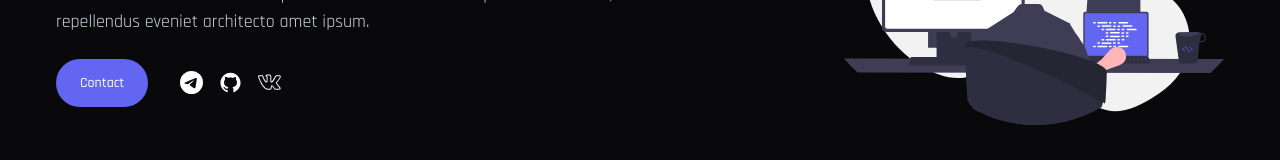
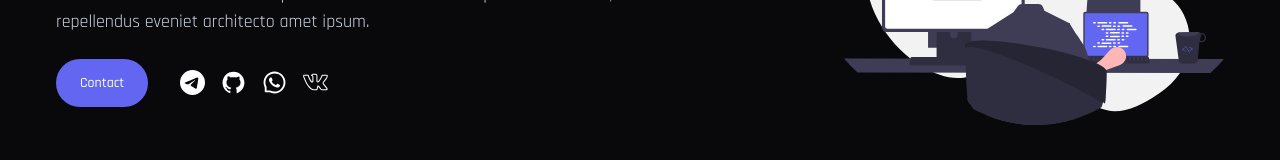
Before and after one commit to 1-Ahmed-Salah/our-company, a React (Vite) app: page / in a window 1280 px wide. Shown: the part 413-573 px from the top of the page. Built offline with nearby package versions, Linux system fonts and the light colour scheme; a web font is replaced by a local one.

Commit message:
edit some icons

```diff
--- a/src/components/banner/Banner.jsx
+++ b/src/components/banner/Banner.jsx
@@ -3,10 +3,34 @@ import { fadeIn } from '../../variants';
 import { Button } from 'react-scroll';
 import { MdKeyboardArrowDown } from 'react-icons/md';
 import { BsTelegram } from 'react-icons/bs';
-import { AiFillGithub } from 'react-icons/ai'
-import { SlSocialVkontakte } from 'react-icons/sl'
+import { AiFillGithub, AiOutlineWhatsApp } from 'react-icons/ai';
+import { SlSocialVkontakte } from 'react-icons/sl';
+
+const icons = [
+  {
+    id: 1,
+    url: '',
+    icon: <BsTelegram size={25} />
+  },
+  {
+    id: 2,
+    url: 'https://github.com/1-Ahmed-Salah',
+    icon: <AiFillGithub size={25} />
+  },
+  {
+    id: 3,
+    url: '',
+    icon: <AiOutlineWhatsApp size={25} />
+  },
+  {
+    id: 4,
+    url: 'https://vk.com/id635977761',
+    icon: <SlSocialVkontakte size={25} />
+  }
+];
 
 const Banner = () => {
+
   return (
     <div className='min-h-[100vh] flex items-center' name='home'>
       <div className="container">
@@ -60,25 +84,18 @@ const Banner = () => {
                 viewport={{once: true, amount: 0.7}}
               >
                 <div className='flex items-center gap-4'>
-                  <a
-                    href='#'
-                    target='_blank'
-                  >
-                    <BsTelegram size={23} color='#fff' />
-                  </a>
-                  <a
-                    href='#'
-                    target='_blank'
-                  >
-                    <AiFillGithub size={23} color='#fff' />
-                  </a>
-
-                  <a
-                    href="#"
-                    target='_blank'
-                  >
-                    <SlSocialVkontakte size={23} color='#fff' />
-                </a>
+                  {
+                    icons.map(icon => (
+                      <a
+                        key={icon.id}
+                        href={icon.url}
+                        target='_blank'
+                        rel='noreferrer'
+                      >
+                        {icon.icon}
+                      </a>
+                    ))
+                  }
                 </div>
               </motion.div>
 
@@ -104,7 +121,7 @@ const Banner = () => {
             variants={fadeIn('up', 1.5)}
             initial='hidden'
             whileInView={'show'}
-            viewport={{once: true, amount: 0.7}}
+            viewport={{once: true}}
             className='absolute bottom-10'
           >
             <Button
--- a/src/components/footer/Footer.jsx
+++ b/src/components/footer/Footer.jsx
@@ -1,10 +1,50 @@
+import { BsTelegram } from 'react-icons/bs';
+import { AiFillGithub, AiOutlineWhatsApp } from 'react-icons/ai'
+import { SlSocialVkontakte } from 'react-icons/sl'
+
+const icons = [
+  {
+    id: 1,
+    url: '',
+    icon: <BsTelegram size={25} />
+  },
+  {
+    id: 2,
+    url: 'https://github.com/1-Ahmed-Salah',
+    icon: <AiFillGithub size={25} />
+  },
+  {
+    id: 3,
+    url: '',
+    icon: <AiOutlineWhatsApp size={25} />
+  },
+  {
+    id: 4,
+    url: 'https://vk.com/id635977761',
+    icon: <SlSocialVkontakte size={25} />
+  }
+]
 
 const Footer = () => {
+
   return (
     <div className="bg-[#18181b] max-w-full py-6">
         <div className="container">
             <div className="flex flex-col text-center lg:flex-row justify-between text-white">
-                <span className="text-[18px] text-slate-300 font-secondary font-bold">911 <span>team</span></span>
+                <div className='flex items-start gap-4'>
+                {
+                  icons.map(icon => (
+                    <a
+                      key={icon.id}
+                      href={icon.url}
+                      target='_blank'
+                      rel='noreferrer'
+                    >
+                      {icon.icon}
+                    </a>
+                  ))
+                }
+                </div>
                 <span className="text-[18px] text-slate-300 font-light font-secondary">Made with <span className="text-red-500">&#10084;</span> By <span className=" font-bold">911 team</span> © 2023</span>
             </div>
         </div>
--- a/src/components/work/data.js
+++ b/src/components/work/data.js
@@ -40,6 +40,6 @@ export const works = [
         img: 'admin-ui.png',
         title: 'Admin UI',
         url: 'https://admin-ui-zeta.vercel.app/',
-        teq: 'React JS - Tailwind CSS - MUI - Recharts'
+        teq: 'React JS - SASS - MUI - Recharts'
     },
 ];
```
